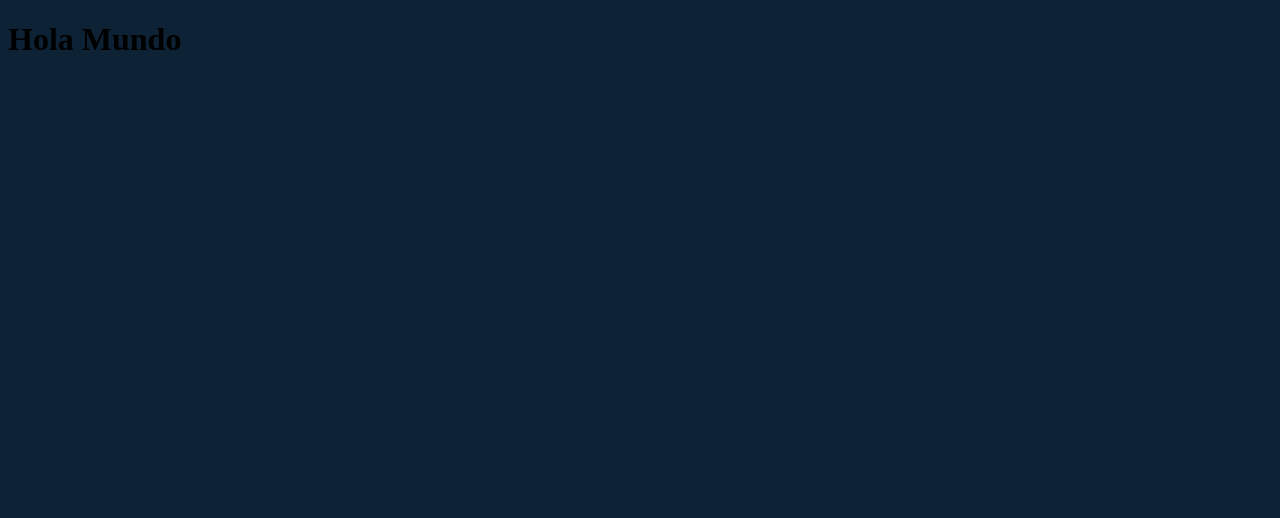
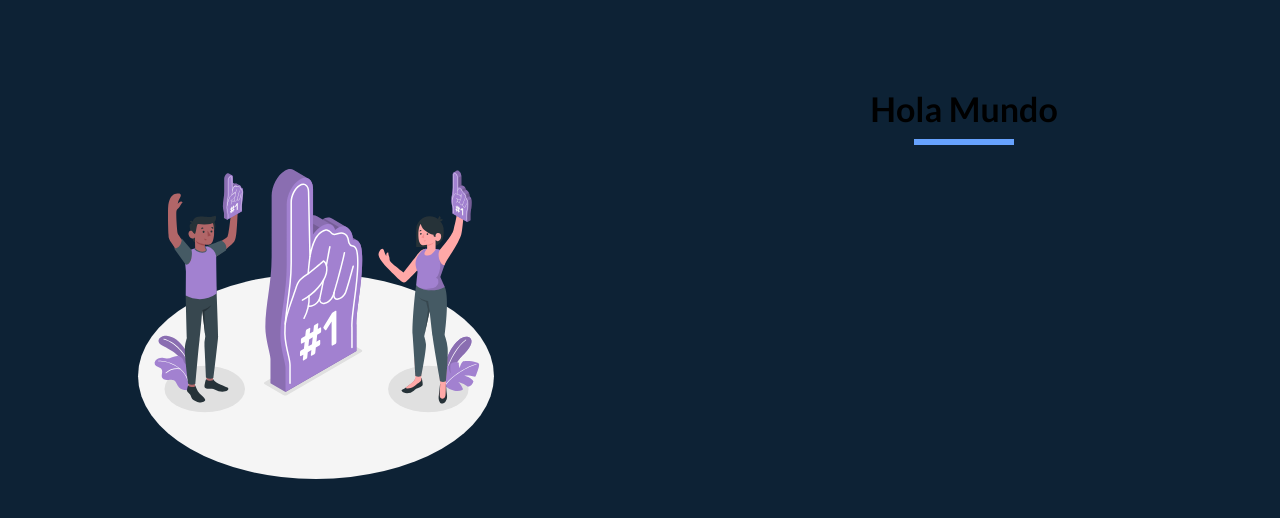
Before and after one commit to IsaaLeonardo/fans-tokens-market, a React (Vite) app: page / in a window 1280 px wide. Shown: the top 518 px of the page. Built offline with nearby package versions, Linux system fonts and the light colour scheme.

Commit message:
Create first styled components and use them

```diff
--- a/src/App.jsx
+++ b/src/App.jsx
@@ -1,8 +1,55 @@
+import styled from '@emotion/styled'
+import Amico from './img/amico.svg'
+
+const Container = styled.div`
+  display: grid;
+  grid-template-columns: repeat(2, 1fr);
+  column-gap: 2rem;
+
+	@media (max-width: 728px) {
+    display: block;
+    max-width: 900px;
+    margin: 0 auto;
+    width: 90%;
+	}
+`
+
+const Image = styled.img`
+  max-width: 400px;
+  width: 80%;
+  margin: 100px auto 0 auto;
+  display: block;
+`
+
+const Heading = styled.h1`
+  font-family: 'Lato', sans-serif;
+  margin: 0 auto;
+  width: 90%;
+  text-align: center;
+  font-weight: 700;
+  margin-top: 80px;
+  margin-bottom: 50px;
+  font-size: 34px;
+
+  &::after {
+    content: '';
+    width: 100px;
+    height: 6px;
+    background-color: #66A2FE;
+    display: block;
+    margin: 10px auto 0 auto;
+  }
+`
+
 function App() {
   return (
-    <>
-      <h1>Hola Mundo</h1>
-    </>
+    <Container>
+      <Image
+        src={Amico}
+        alt="Fans celebrating"
+      />
+      <Heading>Hola Mundo</Heading>
+    </Container>
   )
 }
 
```
